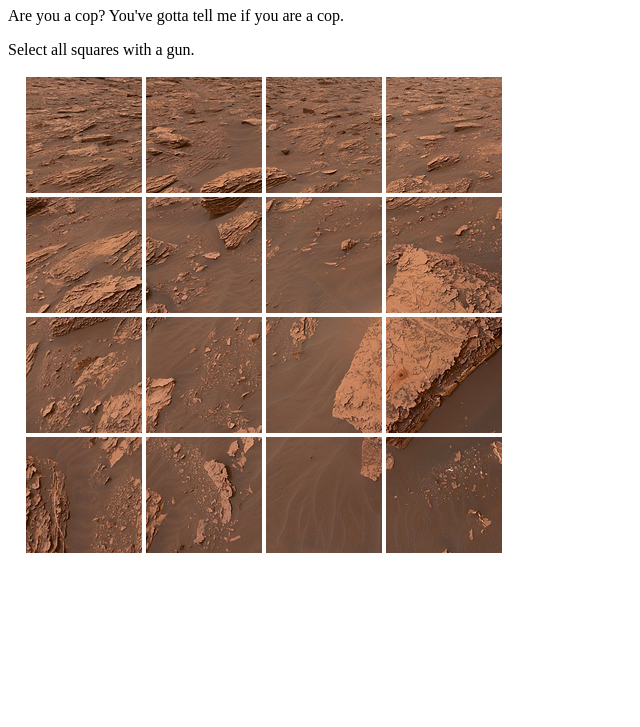
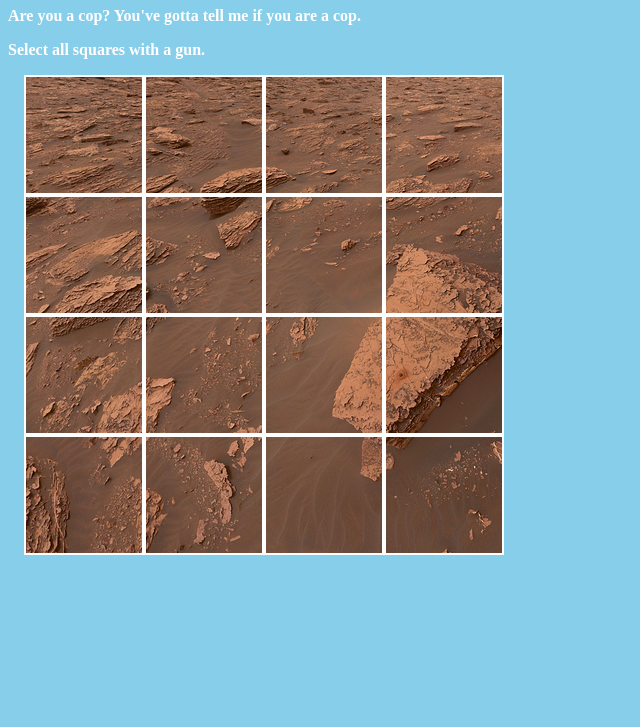
Before and after one commit to thisarray/COPTCHA, a plain HTML site: page index.html in a window 1280 px wide. Shown: the part 73-800 px from the top of the page, without its empty margins (0-640 px from the left). Drawn offline with Linux system fonts and the light colour scheme.

Commit message:
Changed the color scheme to skyblue and white.

```diff
--- a/index.html
+++ b/index.html
@@ -7,8 +7,8 @@
   <title>COPTCHA</title>
   <style type="text/css" media="screen">
 body {
-  background-color: white;
-  color: black;
+  background-color: skyblue;
+  color: white;
 }
 .hidden {
   display: none;
@@ -16,6 +16,9 @@ body {
 canvas {
   display: block;
   margin: 1em;
+}
+p {
+  font-weight: bold;
 }
   </style>
 </head>
```
